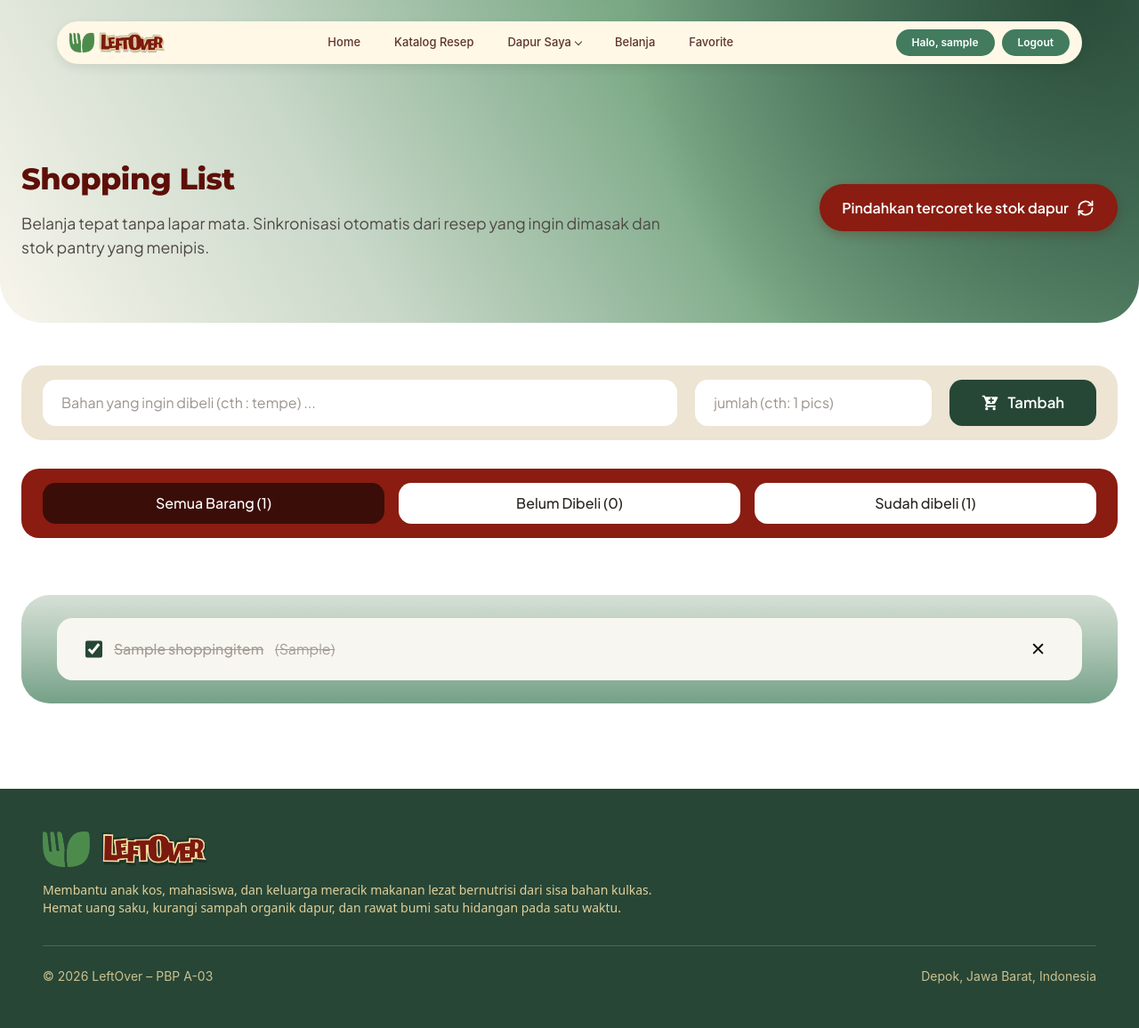
After one commit to PBP-kel-3A/LeftOver, a Django app: page /shopping/ in a window 1280 px wide. The commit adds this page. Shown: the whole page at 89% size. Run offline with Django 5.2, Linux system fonts and the light colour scheme; a user stored in the database is signed in; tables that the repository leaves empty hold one stand-in row (values such as "Sample post"); some libraries are stand-ins or nearby versions.

Commit message:
feat: add shopping list interface

```diff
--- /dev/null
+++ b/shopping/templates/shopping/shopping_list.html
@@ -0,0 +1,91 @@
+{% extends "base.html" %}
+{% load static %}
+
+{% block title %}Shopping List - LeftOver{% endblock %}
+
+{% block extra_css %}
+<link rel="preconnect" href="https://fonts.googleapis.com">
+<link rel="preconnect" href="https://fonts.gstatic.com" crossorigin>
+<link href="https://fonts.googleapis.com/css2?family=Montserrat:wght@700;800&family=Plus+Jakarta+Sans:wght@400;500;600;700&display=swap" rel="stylesheet">
+<link rel="stylesheet" href="{% static 'css/shopping.css' %}">
+{% endblock %}
+
+{% block content %}
+<section class="shop-page">
+    {% csrf_token %}
+
+    <!-- Header -->
+    <header class="shop-hero">
+        <div class="shop-container shop-hero-inner">
+            <div>
+                <h1 class="shop-title">Shopping List</h1>
+                <p class="shop-subtitle">
+                    Belanja tepat tanpa lapar mata. Sinkronisasi otomatis dari resep yang ingin dimasak
+                    dan stok pantry yang menipis.
+                </p>
+            </div>
+
+            <button
+                type="button"
+                id="transfer-btn"
+                class="shop-btn shop-btn--red"
+                data-url="{% url 'shopping:transfer_to_pantry' %}"
+                data-pantry-url="{% url 'pantry:pantry_list' %}"
+                {% if not purchased_count %}disabled{% endif %}
+            >
+                <span>Pindahkan tercoret ke stok dapur</span>
+                <svg class="shop-icon" viewBox="0 0 24 24" fill="none" stroke="currentColor" stroke-width="2.2" stroke-linecap="round" stroke-linejoin="round" aria-hidden="true"><path d="M21 12a9 9 0 0 1-15.5 6.2L3 16"/><path d="M3 21v-5h5"/><path d="M3 12a9 9 0 0 1 15.5-6.2L21 8"/><path d="M21 3v5h-5"/></svg>
+            </button>
+        </div>
+    </header>
+
+    <div class="shop-container shop-body">
+
+        <!-- Form tambah barang -->
+        <form id="add-form" class="shop-add" method="post" action="{% url 'shopping:shopping_add' %}" novalidate>
+            {{ form.name }}
+            {{ form.quantity }}
+            <button type="submit" class="shop-btn shop-btn--green">
+                <svg class="shop-icon" viewBox="0 0 24 24" fill="currentColor" aria-hidden="true"><path d="M7 18a2 2 0 1 0 0 4 2 2 0 0 0 0-4Zm10 0a2 2 0 1 0 0 4 2 2 0 0 0 0-4ZM1 2h3.3l.9 2H21a1 1 0 0 1 .9 1.4l-3.6 7a2 2 0 0 1-1.8 1.1H8.1l-.9 1.6-.1.3c0 .1.1.2.3.2H19v2H7a2 2 0 0 1-1.8-2.9l1.4-2.5L3 4H1V2Zm11 3v2.5H9.5v2H12V12h2V9.5h2.5v-2H14V5h-2Z"/></svg>
+                <span>Tambah</span>
+            </button>
+        </form>
+
+        <!-- Tab filter -->
+        <div class="shop-tabs" role="tablist">
+            <button type="button" class="shop-tab is-active" data-filter="all" role="tab" aria-selected="true">
+                Semua Barang (<span data-count="all">{{ total_count }}</span>)
+            </button>
+            <button type="button" class="shop-tab" data-filter="pending" role="tab" aria-selected="false">
+                Belum Dibeli (<span data-count="pending">{{ pending_count }}</span>)
+            </button>
+            <button type="button" class="shop-tab" data-filter="purchased" role="tab" aria-selected="false">
+                Sudah dibeli (<span data-count="purchased">{{ purchased_count }}</span>)
+            </button>
+        </div>
+
+        <!-- Daftar barang -->
+        <div class="shop-list-card">
+            <ul
+                id="shop-list"
+                class="shop-list"
+                data-toggle-url="{% url 'shopping:shopping_toggle' 0 %}"
+                data-delete-url="{% url 'shopping:shopping_delete' 0 %}"
+            >
+                {% for item in items %}
+                    {% include "shopping/_shopping_item.html" %}
+                {% endfor %}
+            </ul>
+            <p id="shop-empty" class="shop-empty"{% if items %} hidden{% endif %}>
+                Belum ada barang di sini.
+            </p>
+        </div>
+    </div>
+
+    <div id="shop-toast" class="shop-toast" role="status" aria-live="polite" hidden></div>
+</section>
+{% endblock %}
+
+{% block extra_js %}
+<script src="{% static 'js/shopping.js' %}"></script>
+{% endblock %}
--- /dev/null
+++ b/static/css/shopping.css
@@ -0,0 +1,332 @@
+/* =========================================================
+   SMART SHOPPING LIST
+   Semua aturan di-scope ke .shop-page supaya tidak bentrok
+   dengan Tailwind (preflight) maupun style.css modul lain.
+   ========================================================= */
+
+.shop-page {
+    --green-900: #264736;
+    --green-500: #76A088;
+    --red-700: #8A1C11;
+    --red-950: #3B0D08;
+    --title: #5D0F08;
+    --cream: #EDE4D3;
+    --item-bg: #F8F6F1;
+    --ink: #2A2522;
+    --muted: #6E6660;
+
+    min-height: 100vh;
+    padding-bottom: 6rem;
+    background-color: #FFFFFF;
+    color: var(--ink);
+    font-family: "Plus Jakarta Sans", -apple-system, "Segoe UI", Roboto, Helvetica, Arial, sans-serif;
+}
+
+.shop-page .shop-container {
+    max-width: 1280px;
+    margin: 0 auto;
+    padding: 0 1.5rem;
+}
+
+/* ---------- Header ---------- */
+
+.shop-page .shop-hero {
+    padding: 11rem 0 4.5rem;
+    border-radius: 0 0 3rem 3rem;
+    background:
+        radial-gradient(circle at 95% 0%, rgba(38, 71, 54, 0.9), transparent 40%),
+        linear-gradient(60deg, #F8F5EC 0%, #C9D8C9 30%, #7BA986 60%, #4D7D62 100%);
+}
+
+.shop-page .shop-hero-inner {
+    display: flex;
+    align-items: center;
+    justify-content: space-between;
+    gap: 2rem;
+}
+
+.shop-page .shop-title {
+    margin: 0 0 0.75rem;
+    color: var(--title);
+    font-family: "Montserrat", sans-serif;
+    font-size: 2.1rem;
+    font-weight: 800;
+    letter-spacing: -0.5px;
+}
+
+.shop-page .shop-subtitle {
+    max-width: 720px;
+    margin: 0;
+    color: #4E4844;
+    font-size: 1.1rem;
+    line-height: 1.5;
+}
+
+/* ---------- Buttons ---------- */
+
+.shop-page .shop-btn {
+    display: inline-flex;
+    align-items: center;
+    justify-content: center;
+    gap: 0.6rem;
+    border: 0;
+    border-radius: 999px;
+    color: #FFFFFF;
+    font: inherit;
+    font-weight: 600;
+    cursor: pointer;
+    white-space: nowrap;
+    transition: background-color 0.2s ease, opacity 0.2s ease, transform 0.1s ease;
+}
+
+.shop-page .shop-btn:active { transform: scale(0.97); }
+
+.shop-page .shop-btn:disabled {
+    opacity: 0.55;
+    cursor: not-allowed;
+}
+
+.shop-page .shop-btn--red {
+    padding: 0.9rem 1.6rem;
+    background-color: var(--red-700);
+    box-shadow: 0 4px 12px rgba(93, 15, 8, 0.25);
+}
+
+.shop-page .shop-btn--red:not(:disabled):hover { background-color: #6E150C; }
+
+.shop-page .shop-btn--green {
+    min-width: 165px;
+    padding: 0.8rem 1.5rem;
+    border-radius: 0.9rem;
+    background-color: var(--green-900);
+    font-size: 1.05rem;
+}
+
+.shop-page .shop-btn--green:hover { background-color: #1B3427; }
+
+.shop-page .shop-icon {
+    width: 1.25rem;
+    height: 1.25rem;
+    flex-shrink: 0;
+}
+
+/* ---------- Form tambah ---------- */
+
+.shop-page .shop-body { padding-top: 3rem; }
+
+.shop-page .shop-add {
+    display: flex;
+    gap: 1.25rem;
+    padding: 1rem 1.5rem;
+    border-radius: 1.5rem;
+    background-color: var(--cream);
+}
+
+.shop-page .shop-input {
+    min-width: 0;
+    padding: 0.8rem 1.25rem;
+    border: 1.5px solid transparent;
+    border-radius: 0.9rem;
+    background-color: #FFFFFF;
+    color: var(--ink);
+    font: inherit;
+    outline: none;
+    transition: border-color 0.2s ease;
+}
+
+.shop-page .shop-input::placeholder { color: #9C948D; }
+.shop-page .shop-input:focus { border-color: var(--green-500); }
+.shop-page .shop-input.is-invalid { border-color: var(--red-700); }
+.shop-page .shop-input--name { flex: 3; }
+.shop-page .shop-input--qty { flex: 1; }
+
+/* ---------- Tabs ---------- */
+
+.shop-page .shop-tabs {
+    display: grid;
+    grid-template-columns: repeat(3, 1fr);
+    gap: 1rem;
+    margin-top: 2rem;
+    padding: 1rem 1.5rem;
+    border-radius: 1.25rem;
+    background-color: var(--red-700);
+}
+
+.shop-page .shop-tab {
+    padding: 0.7rem 1rem;
+    border: 0;
+    border-radius: 0.9rem;
+    background-color: #FFFFFF;
+    color: var(--ink);
+    font: inherit;
+    font-weight: 500;
+    cursor: pointer;
+    transition: background-color 0.2s ease, color 0.2s ease;
+}
+
+.shop-page .shop-tab:hover { background-color: #F3ECEA; }
+
+.shop-page .shop-tab.is-active {
+    background-color: var(--red-950);
+    color: #FFFFFF;
+}
+
+/* ---------- Daftar barang ---------- */
+
+.shop-page .shop-list-card {
+    margin-top: 4rem;
+    padding: 1.6rem 2.5rem;
+    border-radius: 2rem;
+    background: linear-gradient(180deg, #D6E0D6 0%, #A9C3B1 50%, #75A088 100%);
+}
+
+.shop-page .shop-list {
+    display: flex;
+    flex-direction: column;
+    gap: 1.75rem;
+    margin: 0;
+    padding: 0;
+    list-style: none;
+}
+
+.shop-page .shop-item {
+    display: flex;
+    align-items: center;
+    justify-content: space-between;
+    gap: 1rem;
+    padding: 1.1rem 2rem;
+    border-radius: 1.1rem;
+    background-color: var(--item-bg);
+    transition: opacity 0.25s ease, transform 0.25s ease;
+}
+
+.shop-page .shop-item[hidden] { display: none; }
+
+.shop-page .shop-item.is-leaving {
+    opacity: 0;
+    transform: translateX(16px);
+}
+
+.shop-page .shop-item-check {
+    display: flex;
+    align-items: center;
+    gap: 0.8rem;
+    min-width: 0;
+    cursor: pointer;
+}
+
+.shop-page .shop-checkbox {
+    width: 1.2rem;
+    height: 1.2rem;
+    flex-shrink: 0;
+    accent-color: var(--green-900);
+    cursor: pointer;
+}
+
+.shop-page .shop-item-name {
+    font-weight: 500;
+    overflow-wrap: anywhere;
+}
+
+.shop-page .shop-item-qty { color: var(--muted); }
+
+/* Efek coret saat sudah dibeli */
+.shop-page .shop-item.is-purchased .shop-item-name,
+.shop-page .shop-item.is-purchased .shop-item-qty {
+    color: #A39B94;
+    text-decoration: line-through;
+}
+
+.shop-page .shop-delete {
+    display: grid;
+    place-items: center;
+    width: 2.2rem;
+    height: 2.2rem;
+    flex-shrink: 0;
+    border: 0;
+    border-radius: 50%;
+    background: transparent;
+    color: #111111;
+    cursor: pointer;
+    transition: background-color 0.2s ease, color 0.2s ease;
+}
+
+.shop-page .shop-delete:hover {
+    background-color: #F1DEDB;
+    color: var(--red-700);
+}
+
+.shop-page .shop-delete svg { width: 1.2rem; height: 1.2rem; }
+
+.shop-page .shop-empty {
+    margin: 0;
+    padding: 2rem 0;
+    color: var(--green-900);
+    font-weight: 500;
+    text-align: center;
+}
+
+.shop-page .shop-empty[hidden] { display: none; }
+
+/* ---------- Toast ---------- */
+
+.shop-page .shop-toast {
+    position: fixed;
+    bottom: 1.5rem;
+    left: 50%;
+    z-index: 200;
+    max-width: calc(100% - 2rem);
+    padding: 0.8rem 1.4rem;
+    border-radius: 999px;
+    background-color: var(--green-900);
+    color: #FFFFFF;
+    font-weight: 500;
+    box-shadow: 0 6px 20px rgba(0, 0, 0, 0.18);
+    transform: translateX(-50%);
+}
+
+.shop-page .shop-toast.is-error { background-color: var(--red-700); }
+.shop-page .shop-toast[hidden] { display: none; }
+
+/* ---------- Mobile ---------- */
+
+@media (max-width: 768px) {
+    .shop-page .shop-hero {
+        padding: 8rem 0 3rem;
+        border-radius: 0 0 2rem 2rem;
+    }
+
+    .shop-page .shop-hero-inner {
+        flex-direction: column;
+        align-items: flex-start;
+    }
+
+    .shop-page .shop-title { font-size: 1.75rem; }
+    .shop-page .shop-subtitle { font-size: 1rem; }
+
+    .shop-page .shop-btn--red {
+        width: 100%;
+        white-space: normal;
+    }
+
+    .shop-page .shop-add {
+        flex-direction: column;
+        gap: 0.75rem;
+        padding: 1rem;
+    }
+
+    .shop-page .shop-tabs {
+        grid-template-columns: 1fr;
+        gap: 0.6rem;
+        padding: 0.8rem;
+    }
+
+    .shop-page .shop-list-card {
+        margin-top: 2rem;
+        padding: 1rem;
+        border-radius: 1.5rem;
+    }
+
+    .shop-page .shop-list { gap: 0.9rem; }
+    .shop-page .shop-item { padding: 0.9rem 1rem; }
+}
--- a/templates/navbar.html
+++ b/templates/navbar.html
@@ -34,6 +34,10 @@
                 <span class="nav-arrow"></span>
             </a>
 
+            <a href="{% url 'shopping:shopping_list' %}">
+                Belanja
+            </a>
+
             <a href="#">
                 Favorite
             </a>
```
